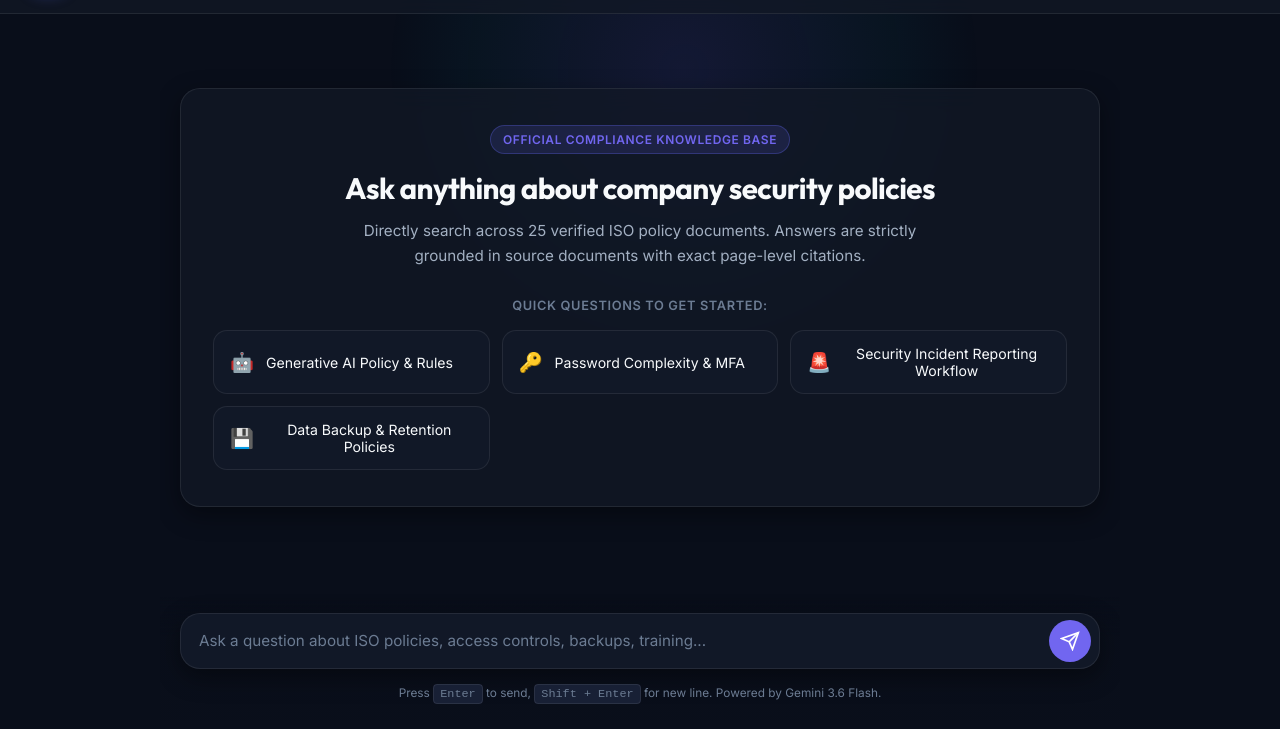
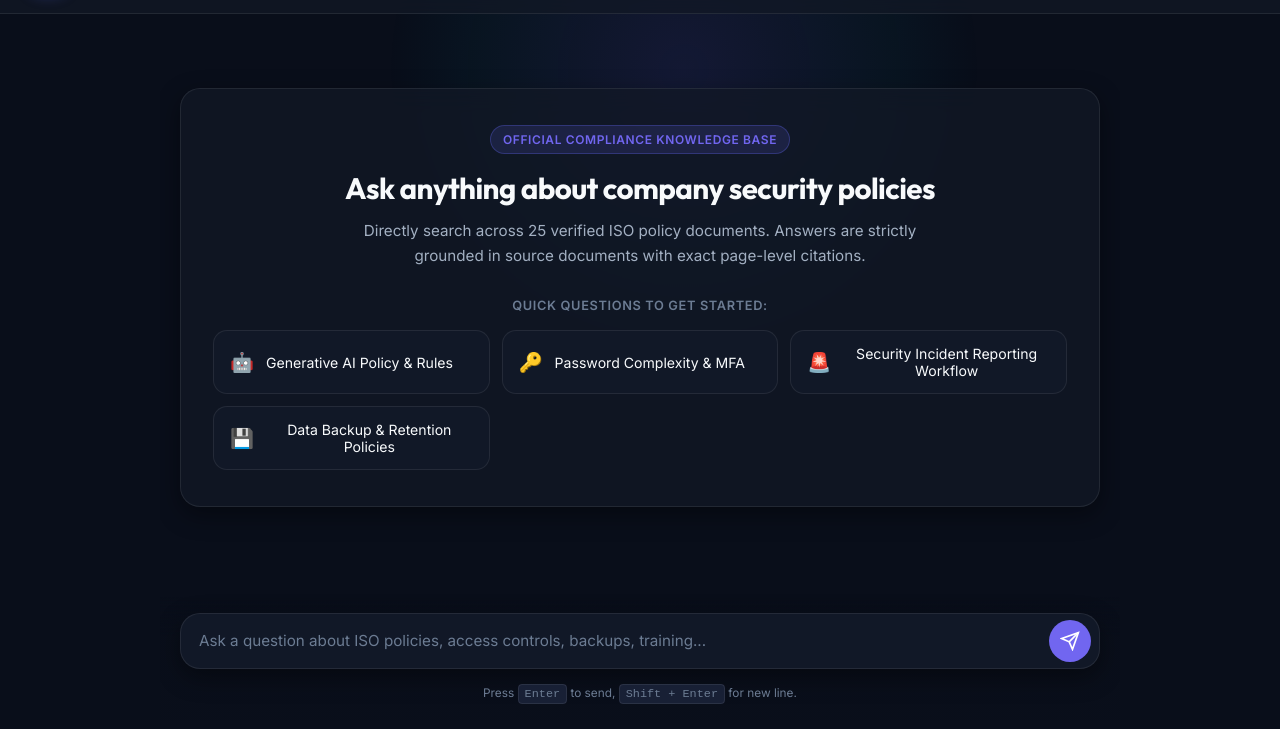
Before and after one commit to yesk2307/LangChainIsoPoliciesProject, a plain HTML site: page static/index.html in a window 1280 px wide. Shown: the part 71-800 px from the top of the page. Drawn offline with nearby package versions, Linux system fonts and the light colour scheme; no server answers.

Commit message:
docs: reorganize project documentation and update readme and static assets

```diff
--- a/static/index.html
+++ b/static/index.html
@@ -99,7 +99,7 @@
             </button>
           </div>
           <div class="input-footer">
-            <span class="footer-hint">Press <kbd>Enter</kbd> to send, <kbd>Shift + Enter</kbd> for new line. Powered by Gemini 3.6 Flash.</span>
+            <span class="footer-hint">Press <kbd>Enter</kbd> to send, <kbd>Shift + Enter</kbd> for new line.</span>
           </div>
         </form>
       </footer>
```
Also changed, not shown: 4 other files.
